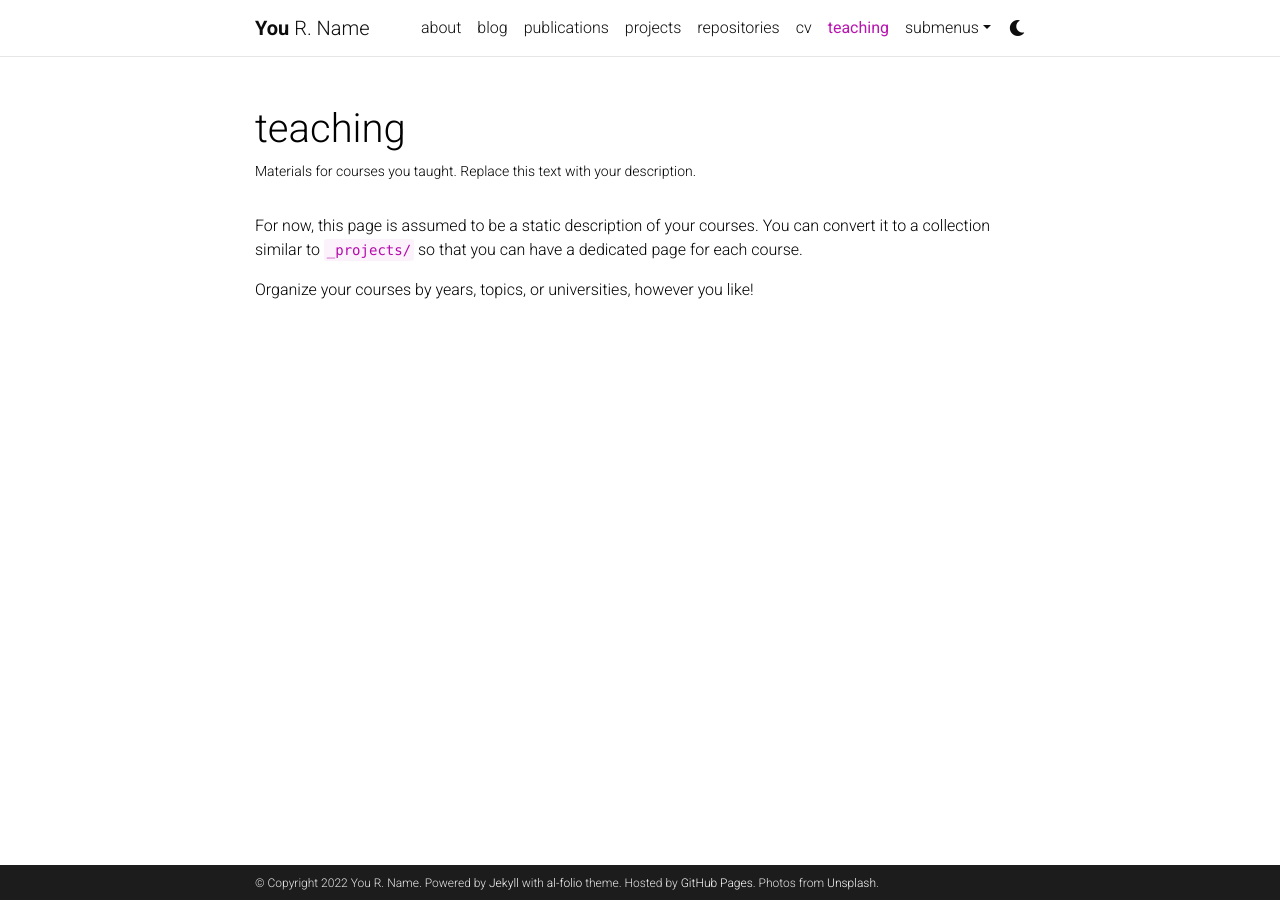
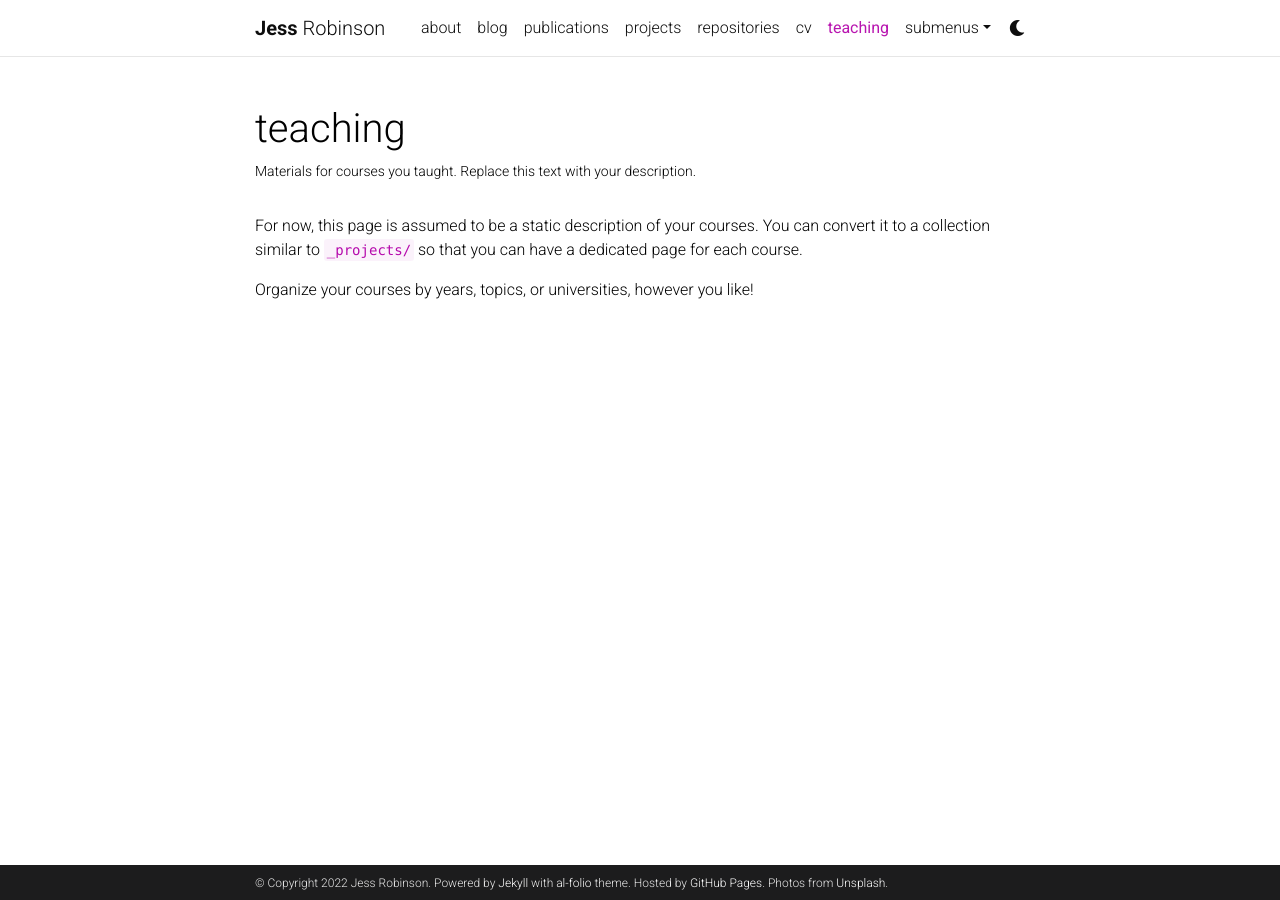
Before and after one commit to jessrobinson42/jessrobinson42.github.io, a Jekyll site: the page built from _pages/teaching.md, in a window 1280 px wide. Built offline with Jekyll 4.4.1, drawn with Linux system fonts in a browser that asks for light colours; comment, search, counter and statistics services are not loaded; a style sheet for code colours, icons or effects is not loaded.

Commit message:
Update _config.yml

```diff
--- a/_config.yml
+++ b/_config.yml
@@ -3,10 +3,10 @@
 # -----------------------------------------------------------------------------
 
 title: blank # the website title (if blank, full name will be used instead)
-first_name: You
-middle_name: R.
-last_name: Name
-email: you@example.com
+first_name: Jess
+middle_name:
+last_name: Robinson
+email: jessrobinson42@gmail.com
 description: > # the ">" symbol means to ignore newlines until "footer_text:"
   A simple, whitespace theme for academics. Based on [*folio](https://github.com/bogoli/-folio) design.
 footer_text: >
@@ -18,7 +18,7 @@ keywords: jekyll, jekyll-theme, academic-website, portfolio-website  # add your
 lang: en # the language of your site (for example: en, fr, cn, ru, etc.)
 icon: ⚛️  # the emoji used as the favicon (alternatively, provide image name in /assets/img/)
 
-url: https://alshedivat.github.io # the base hostname & protocol for your site
+url: https://jessrobinson42.github.io # the base hostname & protocol for your site
 baseurl: /al-folio # the subpath of your site, e.g. /blog/
 last_updated: false # set to true if you want to display last updated in the footer
 impressum_path:  # set to path to include impressum link in the footer, use the same path as permalink in a page, helps to conform with EU GDPR
@@ -67,11 +67,11 @@ og_image: # The site-wide (default for all links) Open Graph preview image
 # Social integration
 # -----------------------------------------------------------------------------
 
-github_username: # your GitHub user name
+github_username: # jessrobinson42
 gitlab_username: # your GitLab user name
 twitter_username: # your Twitter handle
 mastodon_username: # your mastodon instance+username in the format instance.tld/@username
-linkedin_username: # your LinkedIn user name
+linkedin_username: # jess-robinson-470802126
 scholar_userid: # your Google Scholar ID
 semanticscholar_id: # your Semantic Scholar ID
 whatsapp_number: # your WhatsApp number (full phone number in international format. Omit any zeroes, brackets, or dashes when adding the phone number in international format.)
@@ -81,7 +81,7 @@ quora_username: # your Quora username
 publons_id: # your ID on Publons
 research_gate_profile: # your profile on ResearchGate
 blogger_url: # your blogger URL
-work_url: # work page URL
+work_url: # https://www.cornersresearch.org/team/jess-robinson
 keybase_username: # your keybase user name
 wikidata_id: # your wikidata id
 dblp_url: # your DBLP profile url
```
